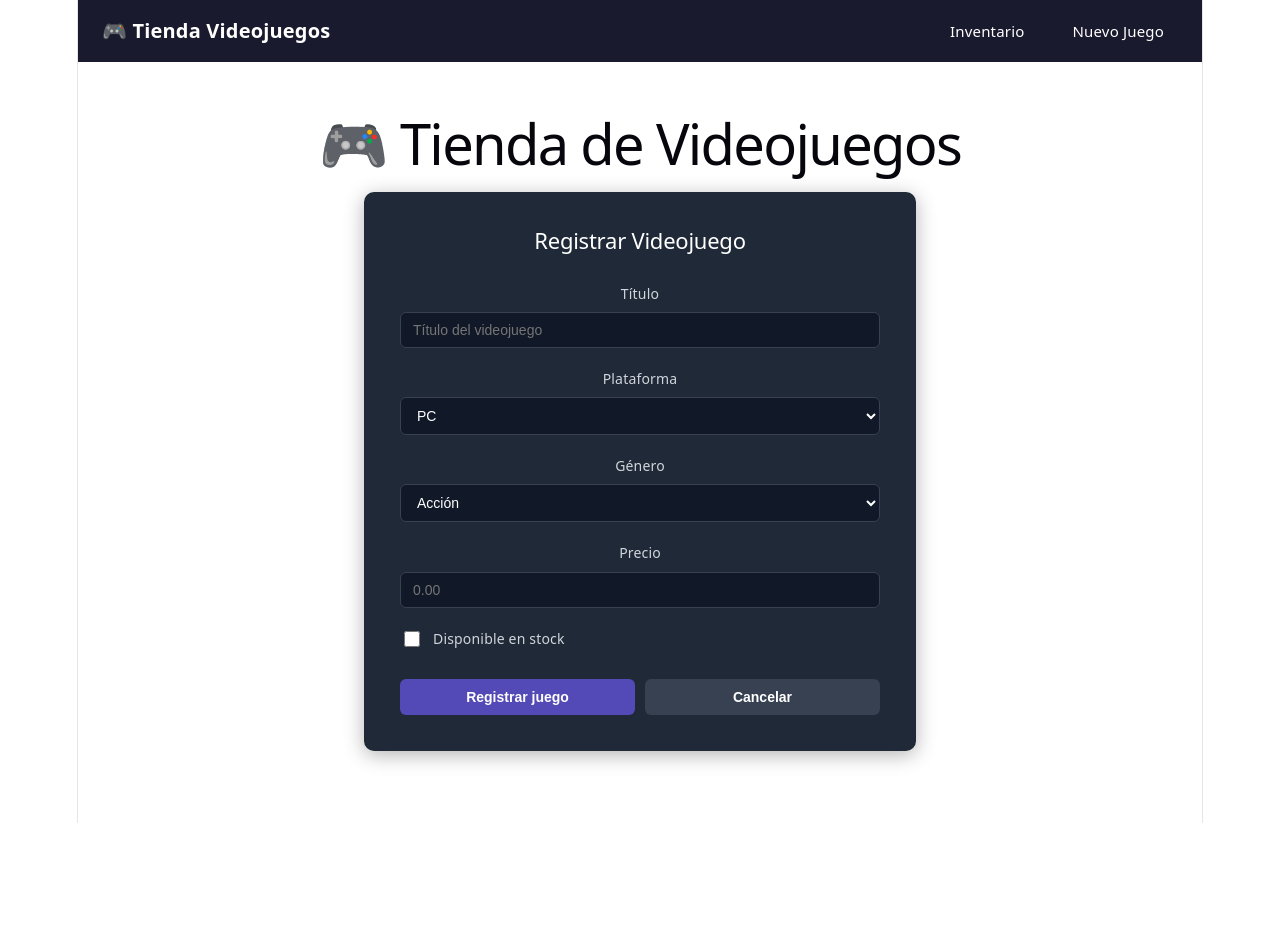
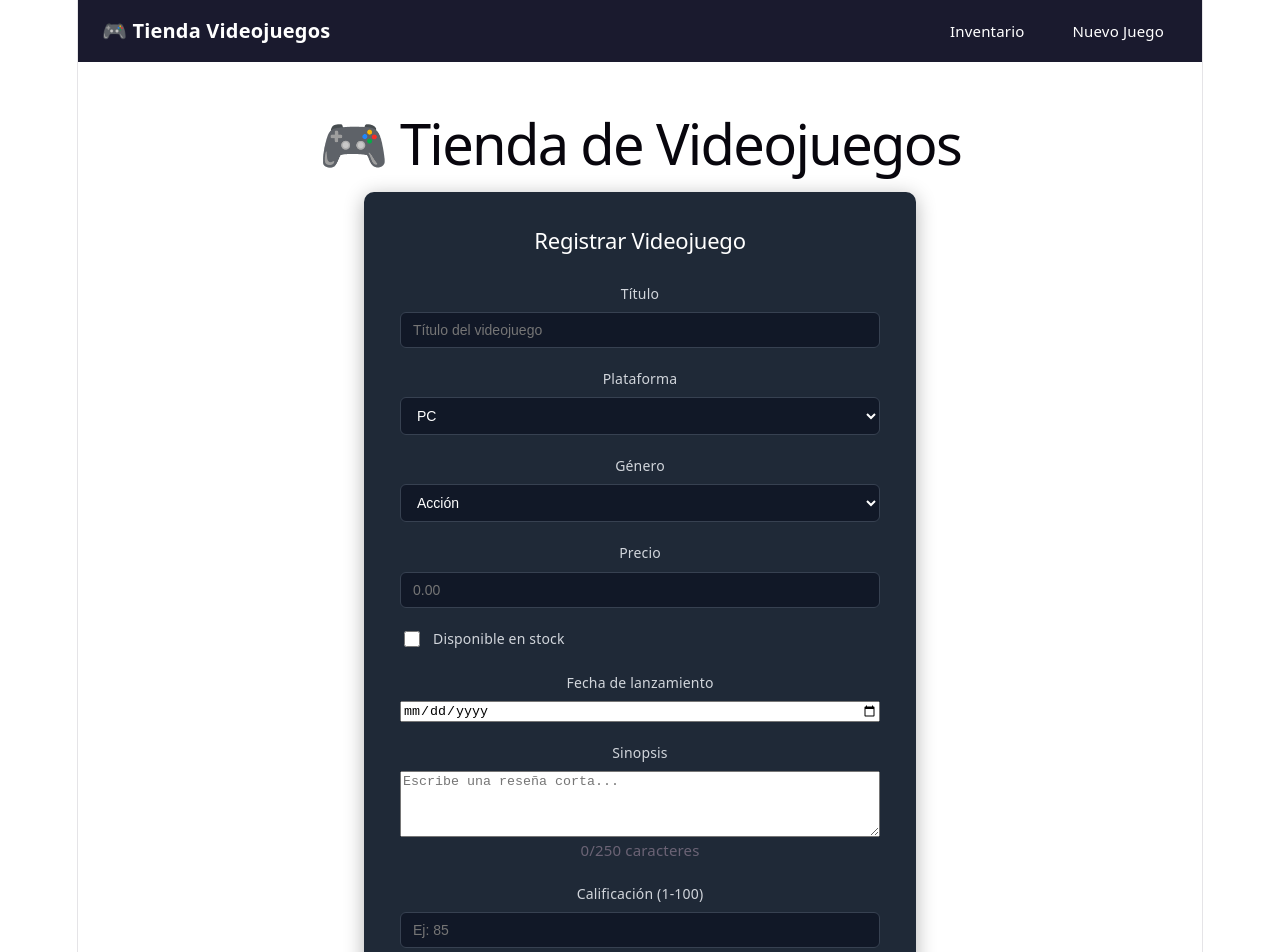
Before and after one commit to BrayanNarvaez-25/Taller-Renderizado-de-Listas-y-Uso-de-Props, a React (Vite) app: page /formulario in a window 1280 px wide. Shown: the top 952 px of the page. Before the commit the page ends 823 px from the top, so only its background shows below. Built offline with nearby package versions, Linux system fonts and the light colour scheme.

Commit message:
BN: Paso 1 - Nuevos campos en el formulario

```diff
--- a/src/components/FormularioVideojuego.jsx
+++ b/src/components/FormularioVideojuego.jsx
@@ -12,6 +12,9 @@ function FormularioVideojuego({ onAgregar, onEditar }) {
   const [genero, setGenero] = useState('Acción');
   const [precio, setPrecio] = useState('');
   const [disponible, setDisponible] = useState(false);
+  const [fechaLanzamiento, setFechaLanzamiento] = useState(juegoEditar?.fechaLanzamiento || '');
+  const [sinopsis, setSinopsis] = useState(juegoEditar?.sinopsis || '');
+  const [calificacion, setCalificacion] = useState(juegoEditar?.calificacion || '');
 
   useEffect(() => {
     if (juegoEditar) {
@@ -20,6 +23,9 @@ function FormularioVideojuego({ onAgregar, onEditar }) {
       setGenero(juegoEditar.genero || 'Acción');
       setPrecio(juegoEditar.precio || '');
       setDisponible(juegoEditar.disponible || false);
+      setFechaLanzamiento(juegoEditar?.fechaLanzamiento || '');
+      setSinopsis(juegoEditar?.sinopsis || '');
+      setCalificacion(juegoEditar?.calificacion || '');
     } else {
       setTitulo('');
       setPlataforma('PC');
@@ -31,7 +37,7 @@ function FormularioVideojuego({ onAgregar, onEditar }) {
 
   const handleSubmit = (e) => {
     e.preventDefault();
-    const juego = { titulo, plataforma, genero, precio: parseFloat(precio), disponible };
+    const juego = { titulo, plataforma, genero, precio: parseFloat(precio), disponible, fechaLanzamiento, sinopsis, calificacion: parseInt(calificacion) };
     if (juegoEditar) {
       onEditar({ ...juego, id: juegoEditar.id });
     } else {
@@ -102,6 +108,43 @@ function FormularioVideojuego({ onAgregar, onEditar }) {
           <label htmlFor="disponible">Disponible en stock</label>
         </div>
 
+        {/* Fecha de lanzamiento */}
+        <div className="formulario-campo">
+          <label>Fecha de lanzamiento</label>
+          <input
+            type="date"
+            value={fechaLanzamiento}
+            max={new Date().toISOString().split('T')[0]}
+            onChange={(e) => setFechaLanzamiento(e.target.value)}
+          />
+        </div>
+
+        {/* Sinopsis */}
+        <div className="formulario-campo">
+          <label>Sinopsis</label>
+          <textarea
+            value={sinopsis}
+            onChange={(e) => setSinopsis(e.target.value)}
+            placeholder="Escribe una reseña corta..."
+            maxLength={250}
+            rows={4}
+          />
+          <small>{sinopsis.length}/250 caracteres</small>
+        </div>
+
+        {/* Calificación */}
+        <div className="formulario-campo">
+          <label>Calificación (1-100)</label>
+          <input
+            type="number"
+            value={calificacion}
+            onChange={(e) => setCalificacion(e.target.value)}
+            min="1"
+            max="100"
+            placeholder="Ej: 85"
+          />
+        </div>
+
         <div className="formulario-botones">
           <button type="submit" className="btn-submit">
             {juegoEditar ? 'Guardar cambios' : 'Registrar juego'}
```
